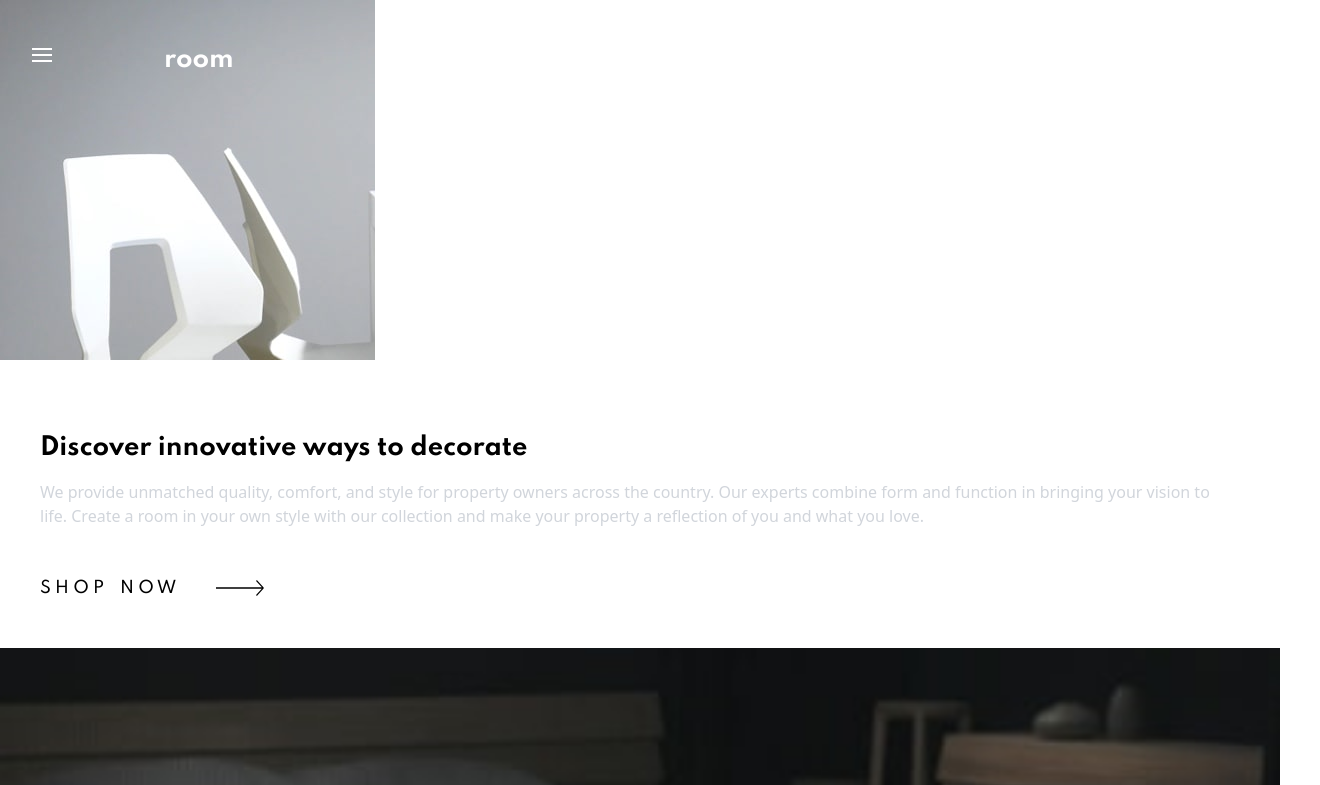
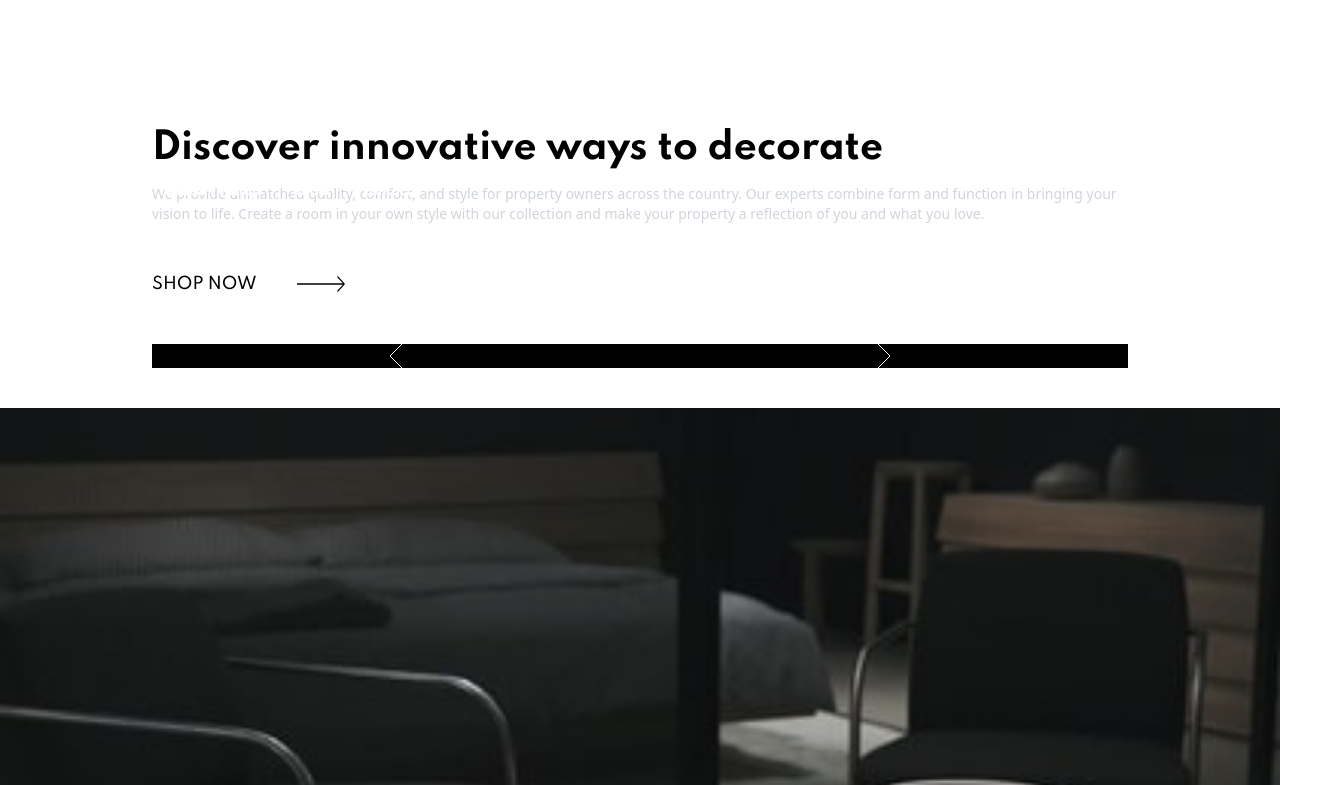
Before and after one commit to MathisFayet/MathisFayet.github.io, a React (Create React App) app: page / in a window 1280 px wide. Shown: the top 785 px of the page, 1320 px wide, since content can reach past the window. Built offline with nearby package versions, Linux system fonts and the light colour scheme.

Commit message:
[ADD] responsive project and caroussel button

```diff
--- a/src/Compenent/FirstBlock.jsx
+++ b/src/Compenent/FirstBlock.jsx
@@ -12,6 +12,19 @@ import iphoneImage1 from "../images/mobile-image-hero-1.jpg"
 import iphoneImage2 from "../images/image-about-dark.jpg"
 
 import desktopImage1 from "../images/desktop-image-hero-1.jpg"
+
+const HeaderNav = ({navigateVideo, navigateForms}) => (
+    <>
+        <div className="position: absolute">
+            <div className="flex mt-14">
+                <h1 onClick={navigateVideo} className="font-spartan cursor-default	hover:text-gray-600 font-bold text-white text-xs mr-3 md:mr-8 ml-24 md:ml-40">home</h1>
+                <h1 onClick={navigateForms} className="font-spartan cursor-default	hover:text-gray-600 font-bold text-white text-xs mr-3 md:mr-8">shop</h1>
+                <h1 onClick={navigateVideo} className="font-spartan cursor-default	hover:text-gray-600 font-bold text-white text-xs mr-3 md:mr-8">about</h1>
+                <h1 onClick={navigateForms} className="font-spartan cursor-default	hover:text-gray-600 font-bold text-white text-xs">contact</h1>
+            </div>
+        </div>
+    </>
+)
 
 const FirstBlock = () => {
 
@@ -31,19 +44,13 @@ const FirstBlock = () => {
         <>
             <ContainerImage className="">
                 {
-            isOpen ?
-                <div className="position: absolute">
-                    <div className="flex mt-14">
-                        <h1 onClick={navigateVideo} className="font-spartan cursor-default	hover:text-yellow-400 font-bold text-white text-xs mr-3 ml-24">home</h1>
-                        <h1 onClick={navigateForms} className="font-spartan cursor-default	hover:text-green-400 font-bold text-white text-xs mr-3">shop</h1>
-                        <h1 onClick={navigateVideo} className="font-spartan cursor-default	hover:text-red-400 font-bold text-white text-xs mr-3">about</h1>
-                        <h1 onClick={navigateForms} className="font-spartan cursor-default	hover:text-blue-400 font-bold text-white text-xs">contact</h1>
+                    isOpen ? <HeaderNav navigateVideo={navigateVideo} navigateForms={navigateForms} /> : null
+                }
+                <div className="hidden md:block">
+                    <HeaderNav navigateVideo={navigateVideo} navigateForms={navigateForms} />
                 </div>
-                </div>
-            : null
-        }
                 {/* ----- Premiere partie ------*/}
-            <BackgroundImage>
+                <BackgroundImage classname="md:w-2/3">
                     <div className="position: absolute">
                         <div className="flex p-8 ">
                             <ContainerMenu>
@@ -58,37 +65,73 @@ const FirstBlock = () => {
                     </div>
                 </BackgroundImage>
                 {/* ----- Deuxieme partie ------*/}
-            <div className="m-10 pt-8">
+                <TextInfo className="m-10 md:mt-32 md:px-28 pt-8 md:pt-0">
                     <div className="">
-                    <h1 className="font-spartan font-bold text-2xl">Discover innovative ways to decorate</h1>
+                        <h1 className="font-spartan font-bold text-2xl md:text-4xl">Discover innovative ways to decorate</h1>
                     </div>
-                <p className="text-gray-300 mt-4 font-sparta font-medium text-base">
+                    <p className="text-gray-300 mt-4 font-sparta font-medium text-base md:text-sm">
                         We provide unmatched quality, comfort, and style for property owners across the country.
                         Our experts combine form and function in bringing your vision to life. Create a room in your
                         own style with our collection and make your property a reflection of you and what you love.
                     </p>
 
-                <div className="flex mt-12 mb-12">
-                        <p className="font-spartan text-l font-medium mr-4">S H O P</p>
-                        <p className="font-spartan text-l font-medium">N O W</p>
-                    <img onClick={navigateVideo} className="w-12 h-4 mt-1 ml-10 transition duration-700 ease-in-out transform hover:scale-x-125" src={arrowIcon}></img>
+                    <div className="flex mt-12 mb-12 cursor-default transition duration-700 ease-in-out transform hover:scale-x-105" onClick={navigateVideo}>
+                            <SpacedText className="font-spartan text-l font-medium">SHOP NOW</SpacedText>
+                        <img className="w-12 h-4 mt-1 ml-10" src={arrowIcon}></img>
                     </div>
-            </div>
+                    <CarrousselInput className="hidden md:flex h-1/6 bg-black">
+                        <button className="w-1/2 h-full flex items-center justify-center">
+                            <img src={angleLeftIcon} alt="Carroussel Left Input"/>
+                        </button>
+                        <button className="w-1/2 h-full flex items-center justify-center">
+                            <img src={angleRightIcon} alt="Carroussel Right Input"/>
+                        </button>
+                    </CarrousselInput>
+                </TextInfo>
+            </ContainerImage>
             <SecondBlock/>
-            </ContainerImage>
         </>
     )
 }
 export default FirstBlock;
 
 const BackgroundImage = styled.section`
-@media (min-width: 375px) {
+@media (min-width: 1440px) {
+    width: 62rem;
+    height: 38rem;
+    background-size: cover;
+}
+@media (min-width: 376px) {
     background-image: url(${desktopImage1});
 }
+@media (max-width: 376px) {
     background-image: url(${iphoneImage1});
     width: 375px;
     height: 360px;
     background-repeat: no-repeat
+}
+`;
+
+const TextInfo = styled.section`
+@media (min-width: 1440px) {
+    width: 38%;
+    position: relative;
+}
+`;
+
+const SpacedText = styled.section`
+@media (min-width: 1440px) {
+    letter-spacing: 1.22rem;
+}
+`;
+
+const CarrousselInput = styled.section`
+@media (min-width: 1440px) {
+    width: 28.6%;
+    position: absolute;
+    left: -40px;
+    bottom: -40px;
+}
 `;
 
 const ContainerMenu = styled.section`
@@ -105,5 +148,6 @@ const ContainerTitle = styled.section`
 
 const ContainerImage = styled.section`
 @media (min-width: 1440px) {
+    display: flex;
 }
 `;
--- a/src/Compenent/SecondBlock.jsx
+++ b/src/Compenent/SecondBlock.jsx
@@ -9,18 +9,18 @@ const SecondBlock = () => {
         <>
         <ContainerImage className="">
         {/* ----- Troisieme partie ------*/}
-            <div>
+            <div className="md:w-full">
                 <img className="w-full h-full" src={iphoneImage2}></img>
             </div>
 
         {/* ----- Quatrieme partie ------*/}
-            <div className="m-10">
+            <div className="m-10 md:mt-20 md:px-18 md:w-full">
                 <div className="flex">
                     <h1 className="font-bold uppercase font-spartan text-base mr-3">A b o u t</h1>
                     <h1 className="font-bold uppercase font-spartan text-base mr-3">o u r</h1>
                     <h1 className="font-bold uppercase font-spartan text-base">f u r n i t u r e</h1>
                 </div>
-                <p className="text-gray-300 mt-4 font-sparta font-medium text-base">
+                <p className="text-gray-300 mt-4 font-sparta font-medium text-base md:text-sm">
                     Our multifunctional collection blends design and function to suit your individual taste. Make each
                     room unique, or pick a cohesive theme that best express your interests and what inspires you. Find
                     the furniture pieces you need, from traditional to contemporary styles or anything in between.
@@ -28,8 +28,8 @@ const SecondBlock = () => {
                 </p>
             </div>
         {/* ----- Cinquieme partie ------*/}
-            <div>
-                <img className="" src={iphoneImage3}></img>
+            <div className="md:w-full">
+                <img className="w-full h-full" src={iphoneImage3}></img>
             </div>
             </ContainerImage>
         </>
```
Lines whose indentation alone changed are shown as unchanged.
